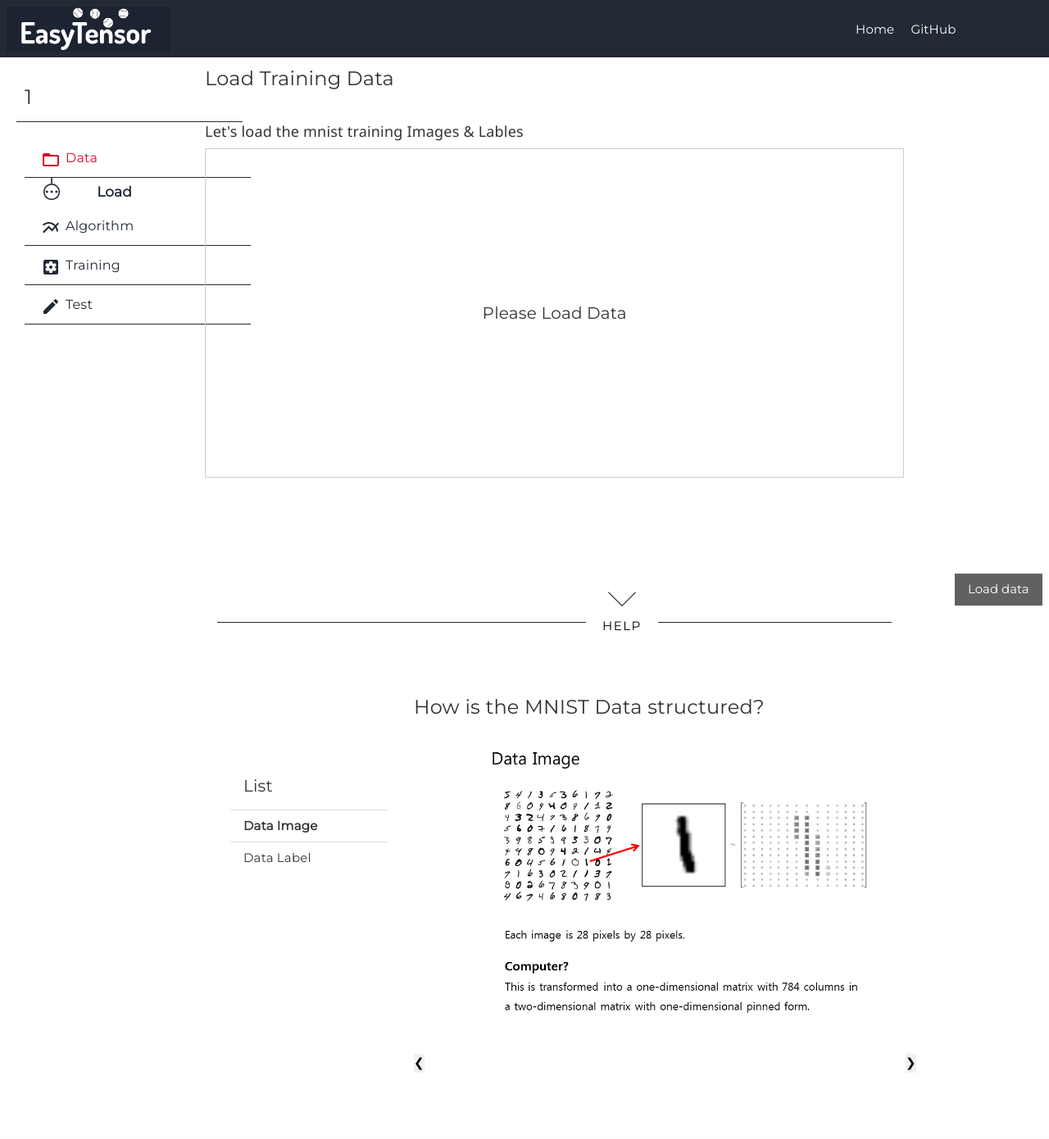
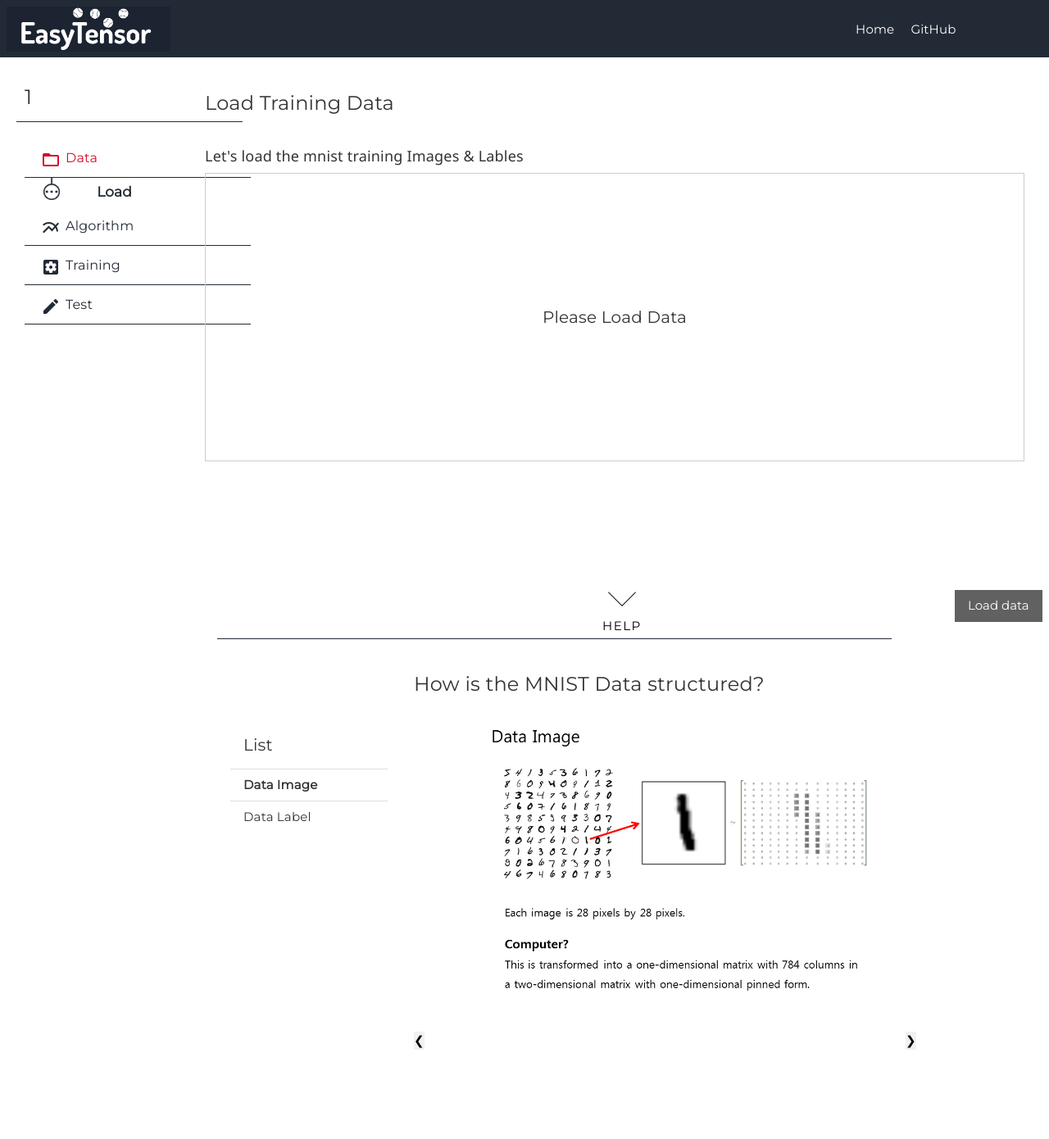
Before and after one commit to yhi00240/practice, a Django app: page /1/data/ in a window 1280 px wide. Shown: the whole page at 82% size. Before the commit the page ends 1309 px from the top, so only its background shows below. Run offline with Django 3.2, Linux system fonts and the light colour scheme; some libraries are stand-ins or nearby versions.

Commit message:
이제는 될때도 됬지?

```diff
--- a/practice/static/practice/css/base.css
+++ b/practice/static/practice/css/base.css
@@ -166,18 +166,6 @@ body .slideshow img {
 .w3-right {
   position : absolute;
   margin-left : 600px;
-}
-
-body .help {
-  padding-bottom : 100px;
-}
-
-body .main {
-  padding-bottom : 100px;
-}
-
-body .row {
-  height : 600px;
 }
 
 body .nextButton {
@@ -357,23 +345,12 @@ body .demo a {
   transition : opacity .3s;
 }
 
-
-body #section01 {
-  margin-top : -30px;
-  height : 50%;
-}
-
-body #section02 {
-  margin-top : -30px;
-  height : 50%;
-}
-
 body #section01 a {
   bottom : 0;
   padding-top : 45px;
   padding-left : 20px;
   padding-right : 20px;
-  padding-bottom : 40px;
+  margin-bottom : -30px;
   overflow : none;
 }
 
@@ -443,19 +420,19 @@ body #section01 a span {
 
 #dataTableDiv td {
   width: 2px;
-  height: 2px;
+  height: 1.5px;
   text-align: center;
   font-size: 15px;
 }
 
 #dataTableDiv th {
   border: 1px solid white;
-  width: 40px;
-  height: 2px;
+  width: 25px;
+  height: 1.5px;
   text-align: center;
   background-color: #222a35;
   color: white;
-  font-size : 8px;
+  font-size : 7px;
 }
 
 #dataTableDiv table {
--- a/practice/templates/practice/algorithm.html
+++ b/practice/templates/practice/algorithm.html
@@ -36,7 +36,7 @@
 {% endblock content %}
 
 {% block help %}
-<div class="w3-cell-row">
+<div id="help_row" class="w3-cell-row">
   <div class="w3-container w3-cell">
     <br><br><br><br>
     <ul class="w3-ul help_list">
@@ -49,6 +49,7 @@
     </ul>
   </div>
   <div class="w3-container">
+    <br>
     <h3>How is the Neural Network algorithm organized?</h3>
     <div class="slideshow">
       <img src="{% static 'practice/images/ppt/algorithm(1).png' %}" width="auto" height="400">
--- a/practice/templates/practice/base.html
+++ b/practice/templates/practice/base.html
@@ -96,8 +96,9 @@
 {% block scripts %}
 {% endblock scripts %}
 <script>
-  var height =  $(window).height() - 150;
-  $('.row').css('height',height);
+  var main_height =  $(window).height() - 160;
+  $('.row').css('height',main_height);
+  $('#help_row').css('height',main_height-40);
 </script>
 <script src="{% static 'practice/js/base.js' %}"></script>
 </html>
--- a/practice/templates/practice/data.html
+++ b/practice/templates/practice/data.html
@@ -7,9 +7,9 @@
   <h3>Load Training Data</h3>
   <br>
   <h5>Let's load the mnist training Images & Lables</h5>
-  <div class="w3-container w3-border w3-cell-row">
-    <p style="text-align:center;vertical-align:middle;font-size:20px;" class="w3-cell" id="info_load">Please Load Data</p>
-    <div id="dataTableDiv" style="height:400px;vertical-align:middle;" class="w3-cell w3-center"></div>
+  <div class="w3-container w3-border w3-cell-row" style="width:1000px;position:relative;">
+    <p style="text-align:center;vertical-align:middle;font-size:20px;position:relative;" class="w3-cell" id="info_load">Please Load Data</p>
+    <div id="dataTableDiv" style="height:350px;vertical-align:middle;position:relative;text-align:center;" class="w3-cell w3-display-center"></div>
   </div>
   <p id="info_data" style="float:right;font-size:20px;"></p>
 </div>
@@ -20,7 +20,7 @@
 {% endblock content %}
 
 {% block help %}
-<div class="w3-cell-row">
+<div id="help_row" class="w3-cell-row">
   <div class="w3-container w3-cell">
     <br><br><br><br>
     <ul class="w3-ul help_list">
@@ -30,6 +30,7 @@
     </ul>
   </div>
   <div class="w3-container w3-cell">
+    <br>
     <h3>How is the MNIST Data structured?</h3>
     <div class="slideshow">
       <img src="{% static 'practice/images/ppt/data(1).png' %}" width="auto" height="400">
@@ -121,12 +122,15 @@
       loadData();
     }
   });
+
   function show_table() {
     $.post("/{{ practice_name }}/data/show_loaded_data/", {next: next_data},
     function (data) {
 
       {# create 40 tables to show 40 images and labels #}
       for (var i = 0; i < 40; i++) {
+        if(i%10==0 && i/10>0)
+          document.getElementById("dataTableDiv").appendChild(document.createElement("br"));
         document.getElementById("dataTableDiv").appendChild(document.createElement("table"));
       }
       var tables = document.getElementsByTagName("table");
--- a/practice/templates/practice/main.html
+++ b/practice/templates/practice/main.html
@@ -23,7 +23,7 @@
 
 
 {% block help %}
-<div class="w3-cell-row">
+<div id="help_row" class="w3-cell-row">
   <div class="w3-container w3-cell">
     <br><br><br><br>
     <ul class="w3-ul help_list">
@@ -32,6 +32,7 @@
     </ul>
   </div>
   <div class="w3-container w3-cell">
+    <br>
     <h3>What is the MNIST Data Structure?</h3>
     <div class="slideshow">
       <img src="{% static 'practice/images/ppt/MNIST(1).png' %}" width="auto" height="400">
--- a/practice/templates/practice/training/training.html
+++ b/practice/templates/practice/training/training.html
@@ -46,7 +46,7 @@
 {% endblock content %}
 
 {% block help %}
-<div class="w3-cell-row">
+<div id="help_row" class="w3-cell-row">
   <div class="w3-container w3-cell">
     <br><br><br><br>
     <ul class="w3-ul help_list">
@@ -58,6 +58,7 @@
     </ul>
   </div>
   <div class="w3-container w3-cell">
+    <br>
     <h3>How is the Neural Network algorithm organized?</h3>
     <div class="slideshow">
       <img src="{% static 'practice/images/ppt/training(1).png' %}" width="auto" height="400" alt="first image">
```
